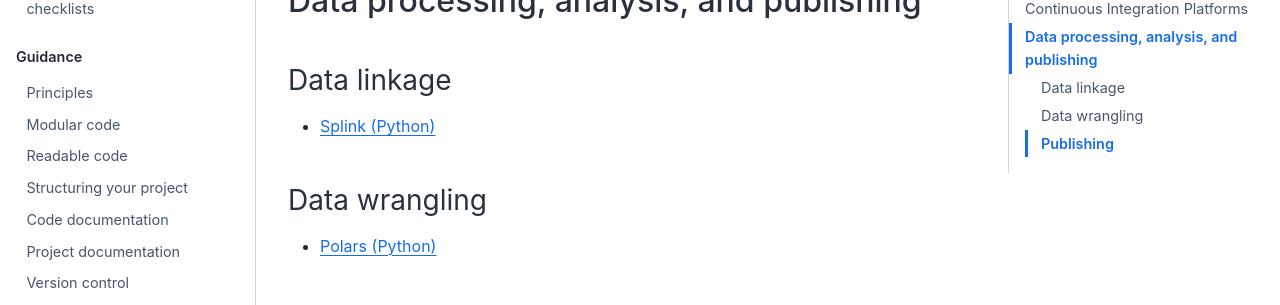
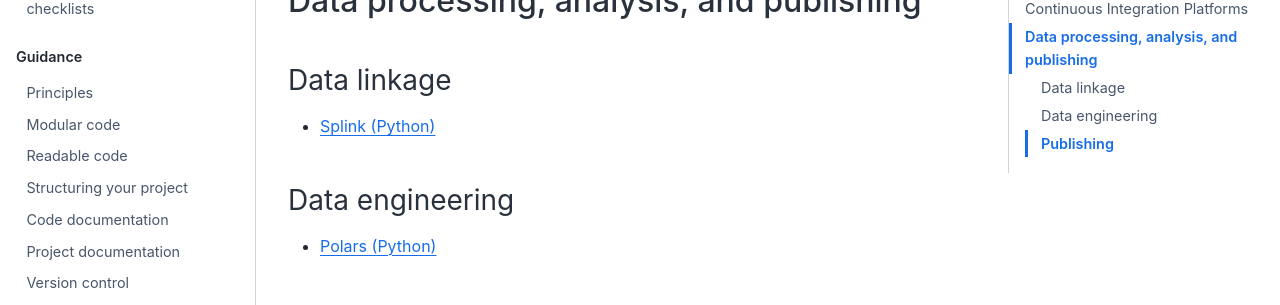
Before and after one commit to best-practice-and-impact/qa-of-code-guidance, a Jupyter Book: the page built from book/tools.md, in a window 1280 px wide and 900 px high, scrolled down 3175 px. Shown: the part 303-608 px from the top of the window. Built offline with Jupyter Book 1.0.4 settings and Sphinx 7.4.7 and the Sphinx Book theme 1.1.4, drawn with Linux system fonts in a browser that asks for light colours.

Commit message:
Update book/tools.md
Co-authored-by: David Foster <31405412+foster999@users.noreply.github.com>

```diff
--- a/book/tools.md
+++ b/book/tools.md
@@ -117,7 +117,7 @@ Automated code format repair.
 
 * [Splink (Python)](https://www.gov.uk/government/publications/joined-up-data-in-government-the-future-of-data-linking-methods/splink-mojs-open-source-library-for-probabilistic-record-linkage-at-scale#introduction)
 
-### Data wrangling
+### Data engineering
 
 * [Polars (Python)](https://www.pola.rs/)
 
```
